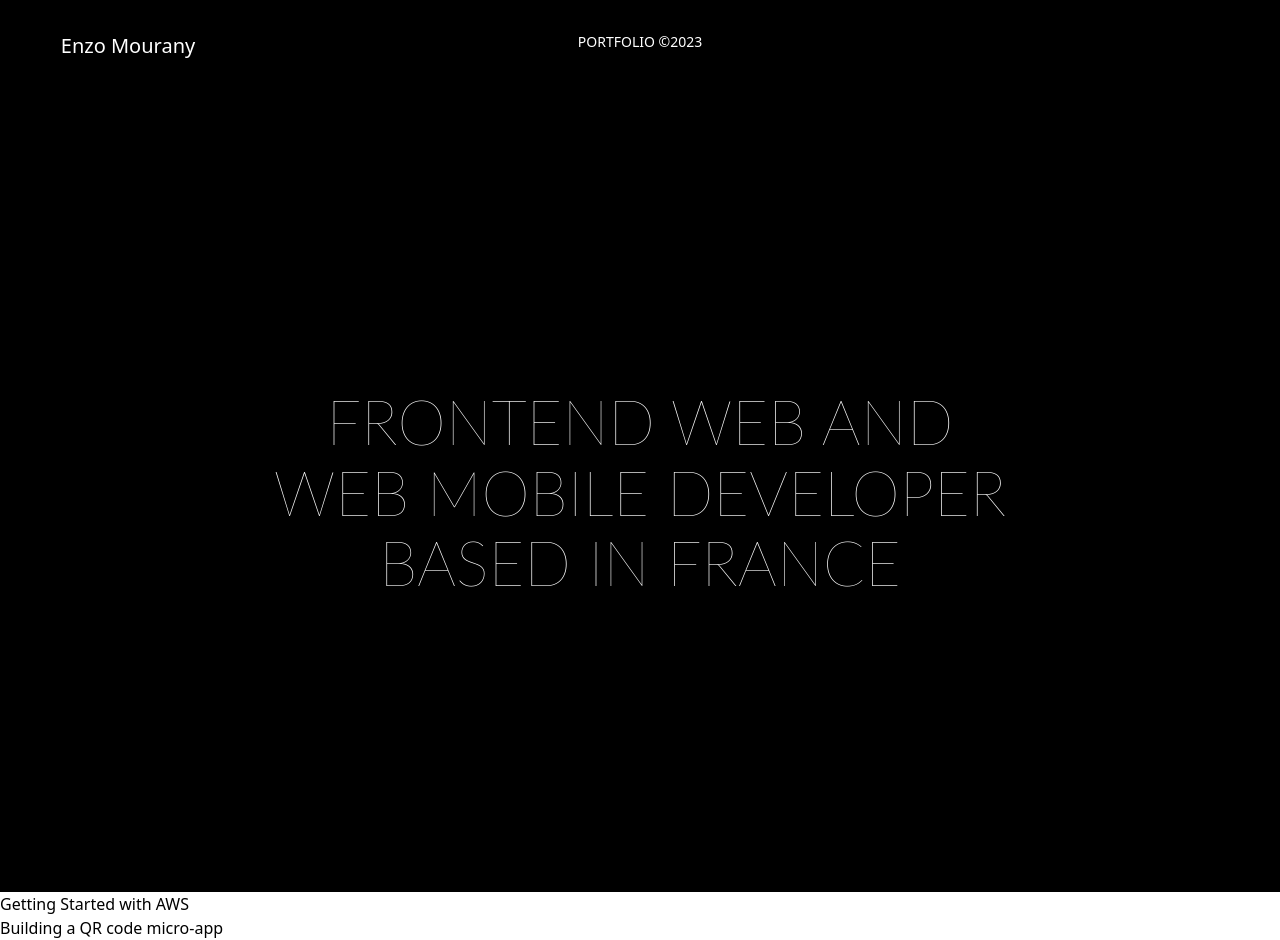
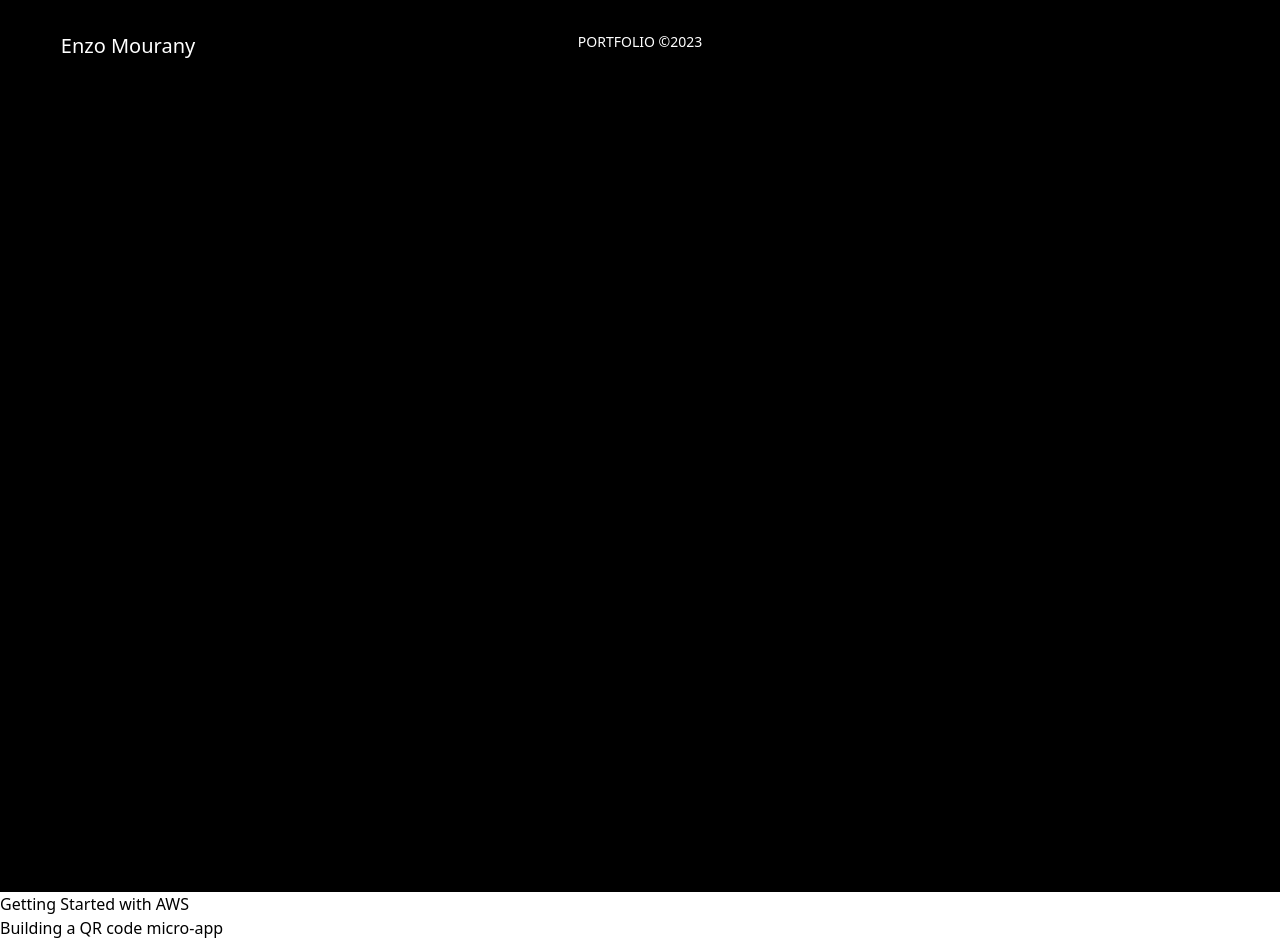
Before and after one commit to enzo-mourany/portfolio-v2, a Next.js app: page / in a window 1280 px wide. Built offline with nearby package versions, Linux system fonts and the light colour scheme.

Commit message:
fix: change UI

```diff
--- a/app/HomePage.tsx
+++ b/app/HomePage.tsx
@@ -4,8 +4,14 @@ const HomePage = () => {
   return (
     <div className={styles.container}>
       <div className={styles.wrapper}>
-        <div className={styles.title}>
-          <h1>Frontend web and web mobile developer based in France</h1>
+        <div className={styles.left}>
+          <div className={styles.name}>
+            <p>Hi, I am Enzo Mourany</p>
+          </div>
+          <p>Frontend web and web mobile developer</p>
+        </div>
+        <div className={styles.right}>
+
         </div>
       </div>
     </div>
```
